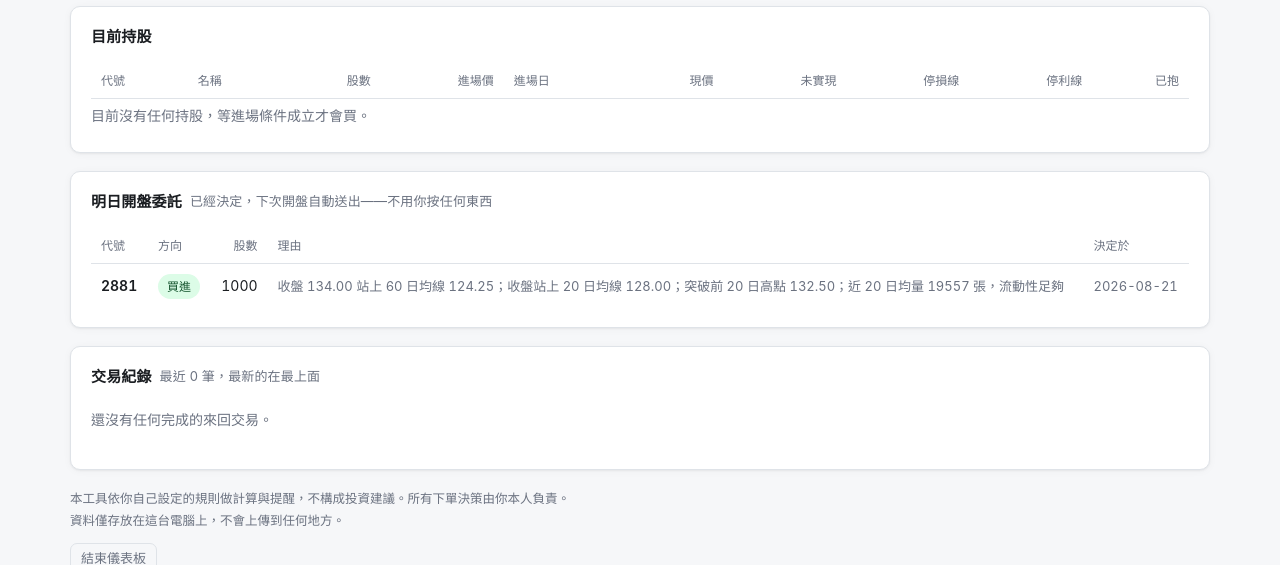
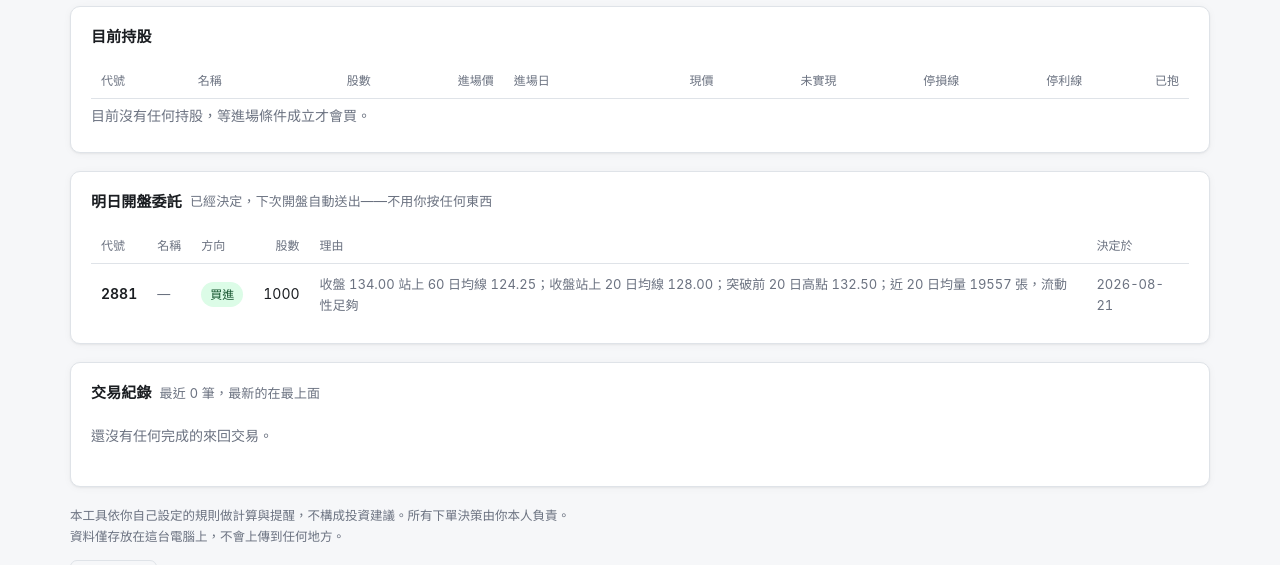
Before and after one commit to ShibaKen223/Investment-Project, a Flask app: page /paper in a window 1280 px wide. Shown: the part 735-1300 px from the top of the page. Run offline with Flask 3, Linux system fonts and the light colour scheme; data that the repository does not hold is empty; parts of the project's set-up code (start-up, migrations or seed data) failed here and were passed over.

Commit message:
模擬倉頁「明日開盤委託」加上股票名稱
原本只有代號，要另外查才知道是哪一檔。

```diff
--- a/webapp/app.py
+++ b/webapp/app.py
@@ -624,6 +624,8 @@ def paper_page():
         if candidate.exists():
             latest_report = equity_curve[-1]["trade_date"]
 
+    quote_names = {code: q.name for code, q in quotes.items()}
+
     return render_template(
         "paper.html",
         enabled=True,
@@ -632,6 +634,7 @@ def paper_page():
         params=params,
         holdings=holdings,
         pending=account.pending,
+        quote_names=quote_names,
         trades=trades[::-1][:30],   # 最新的排最上面
         equity_curve=equity_curve[-60:],
         sparkline=_sparkline_svg(equity_curve[-60:]),
--- a/webapp/templates/paper.html
+++ b/webapp/templates/paper.html
@@ -124,11 +124,12 @@
   {% if pending %}
   <div class="table-scroll">
   <table>
-    <thead><tr><th>代號</th><th>方向</th><th class="num">股數</th><th>理由</th><th>決定於</th></tr></thead>
+    <thead><tr><th>代號</th><th>名稱</th><th>方向</th><th class="num">股數</th><th>理由</th><th>決定於</th></tr></thead>
     <tbody>
     {% for o in pending %}
       <tr>
         <td class="code">{{ o.code }}</td>
+        <td class="name">{{ quote_names.get(o.code, '—') }}</td>
         <td><span class="pill {{ 'sig-profit' if o.side == 'BUY' else 'sig-stop' }}">{{ '買進' if o.side == 'BUY' else '賣出' }}</span></td>
         <td class="num">{{ o.shares }}</td>
         <td class="name">{{ o.detail or o.reason }}</td>
```
